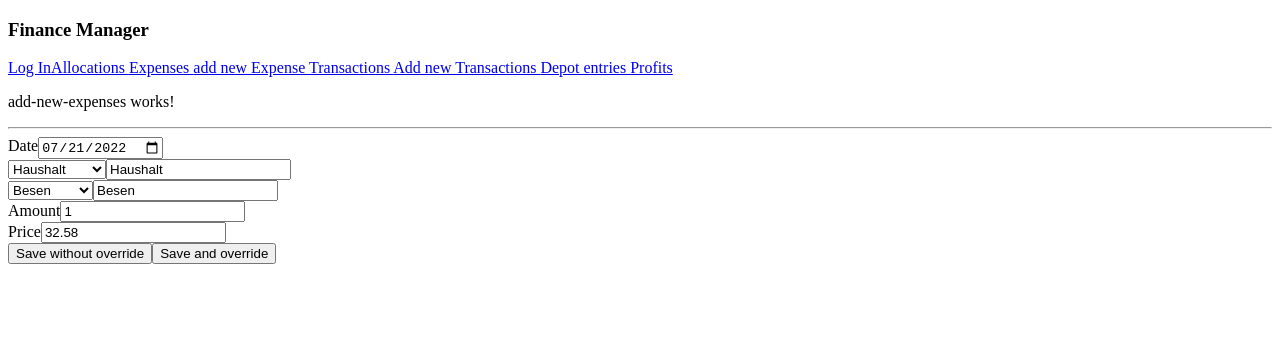
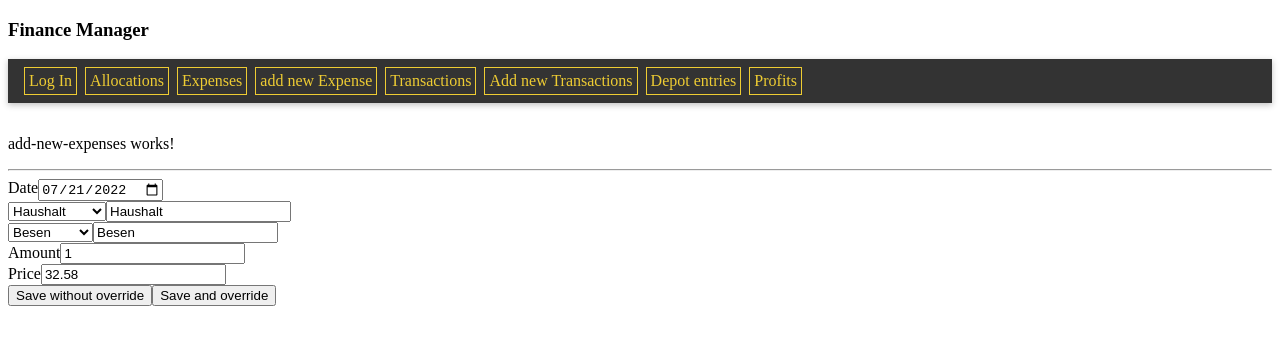
Before and after one commit to cscherhoff/finance-manager-frontend, an Angular app: page /addNewExpense in a window 1280 px wide. Shown: the top 344 px of the page. Built offline with nearby package versions, Linux system fonts and the light colour scheme.

Commit message:
Style menu on top

```diff
--- a/src/app/app.component.css
+++ b/src/app/app.component.css
@@ -0,0 +1,44 @@
+/* Navigationsbereich gestalten */
+.site-nav {
+    position: sticky;
+    top: 0;
+    box-shadow: 0 2px 6px rgb(51,51,51,0.3);
+
+    background-color: #333;
+    color: white;
+    padding: 0.5rem 1rem;
+    margin-bottom: 2rem;
+  }
+
+  /* Navigationsliste ohne Abstände */
+  ul {
+    display: flex;
+    padding: 0;
+    margin: 0;
+    }
+
+  /* Listenelemente nebeneinander und ohne Marker */
+  li {
+      display: inline;
+      list-style-type: none;
+      margin-right: 0.5rem;
+      border: 1px solid #ec3;
+      padding: 4px;
+    }
+
+  /* Navigationslinks ohne Unterstreichung */
+  a {
+      color: white;
+      text-decoration: none;
+  }
+
+  /* Aktuellen Menüpunkt unterstreichen */
+  .current a {
+    text-decoration: underline;
+  }
+
+  /* Linkzustände für den Inhaltsbereich */
+a:link { color: #ec3; }
+a:visited { color: #3ad; }
+a:hover, .site-content a:focus { color: #f63; }
+a:active { color: #ec3; }
--- a/src/app/app.component.html
+++ b/src/app/app.component.html
@@ -1,13 +1,14 @@
 <h3>Finance Manager</h3>
-
-<a href="/login">Log In</a>
-<a href="/allocation">Allocations </a>
-<a href="/expenses"> Expenses </a>
-<a href="/addNewExpense"> add new Expense </a>
-<a href="/investment/transaction"> Transactions </a>
-<a href="investment/transaction/newTransaction"> Add new Transactions </a>
-
-<a href="investment/depotEntries"> Depot entries </a>
-<a href="investment/profits"> Profits </a>
-
+<div class="site-nav">
+    <ul>
+        <li><a href="/login">Log In</a></li>
+        <li><a href="/allocation">Allocations </a></li>
+        <li><a href="/expenses"> Expenses </a></li>
+        <li><a href="/addNewExpense"> add new Expense </a></li>
+        <li><a href="/investment/transaction"> Transactions </a></li>
+        <li><a href="investment/transaction/newTransaction"> Add new Transactions </a></li>
+        <li><a href="investment/depotEntries"> Depot entries </a></li>
+        <li><a href="investment/profits"> Profits </a></li>
+    </ul>
+</div>
 <router-outlet></router-outlet>
```
